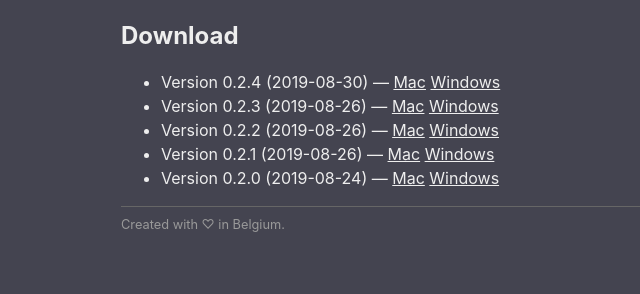
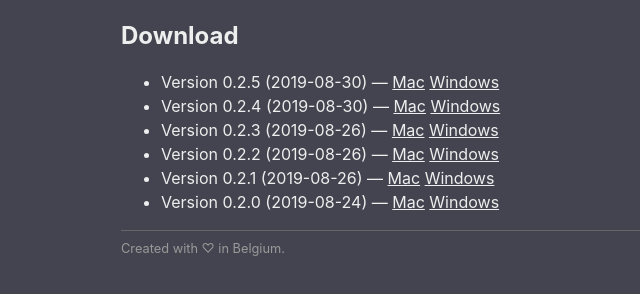
Before and after one commit to gandelve/website, a plain HTML site: page alpha.html in a window 1280 px wide. Shown: the part 428-722 px from the top of the page, without its empty margins (194-834 px from the left). Drawn offline with Linux system fonts and the light colour scheme.

Commit message:
Version 0.2.5.

```diff
--- a/alpha.html
+++ b/alpha.html
@@ -18,6 +18,11 @@
 
     <h2>Download</h2>
     <ul>
+      <li>
+        Version 0.2.5 (2019-08-30) —
+        <a href="https://storage.cloud.google.com/gandelve/builds/GANDelve-0.2.5-mac.zip">Mac</a>
+        <a href="https://storage.cloud.google.com/gandelve/builds/GANDelve%20Setup%200.2.5.exe">Windows</a>
+      </li>
       <li>
         Version 0.2.4 (2019-08-30) —
         <a href="https://storage.cloud.google.com/gandelve/builds/GANDelve-0.2.4-mac.zip">Mac</a>
```
